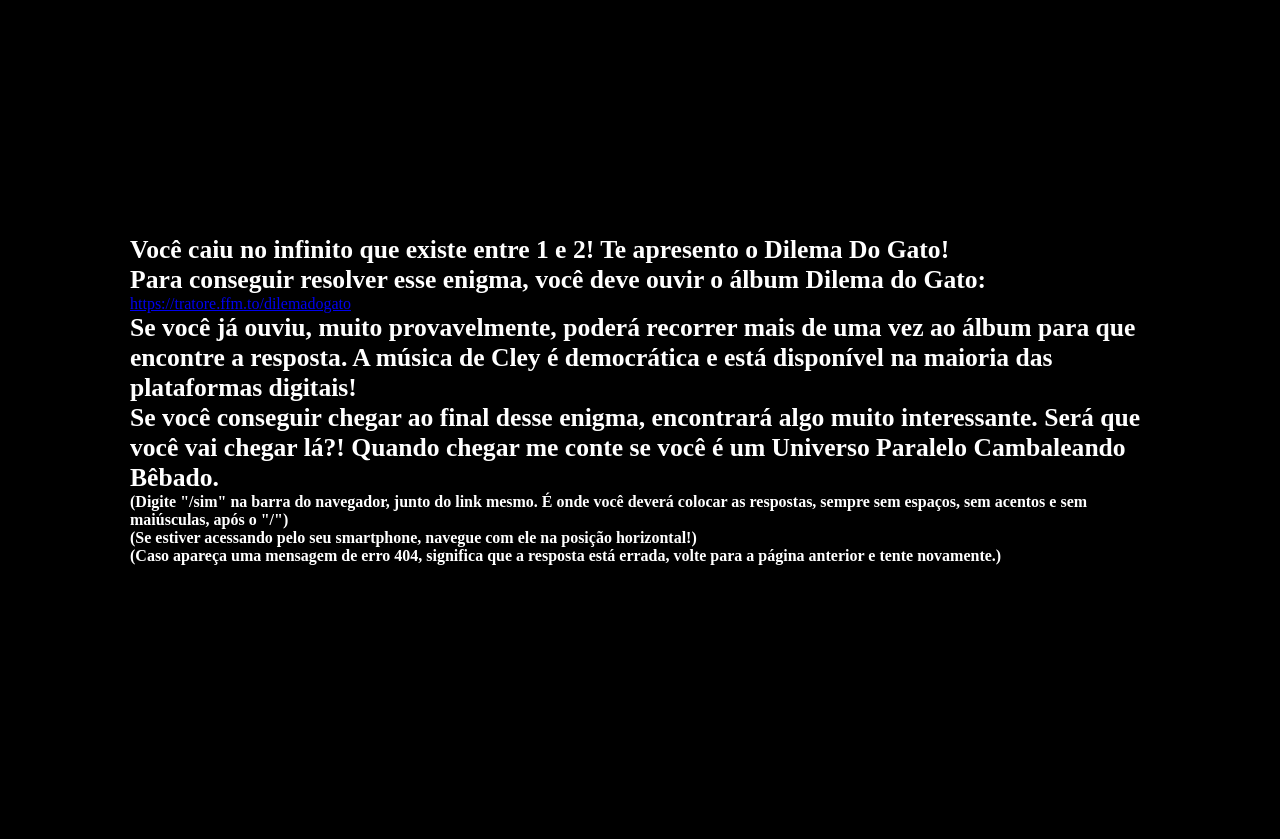
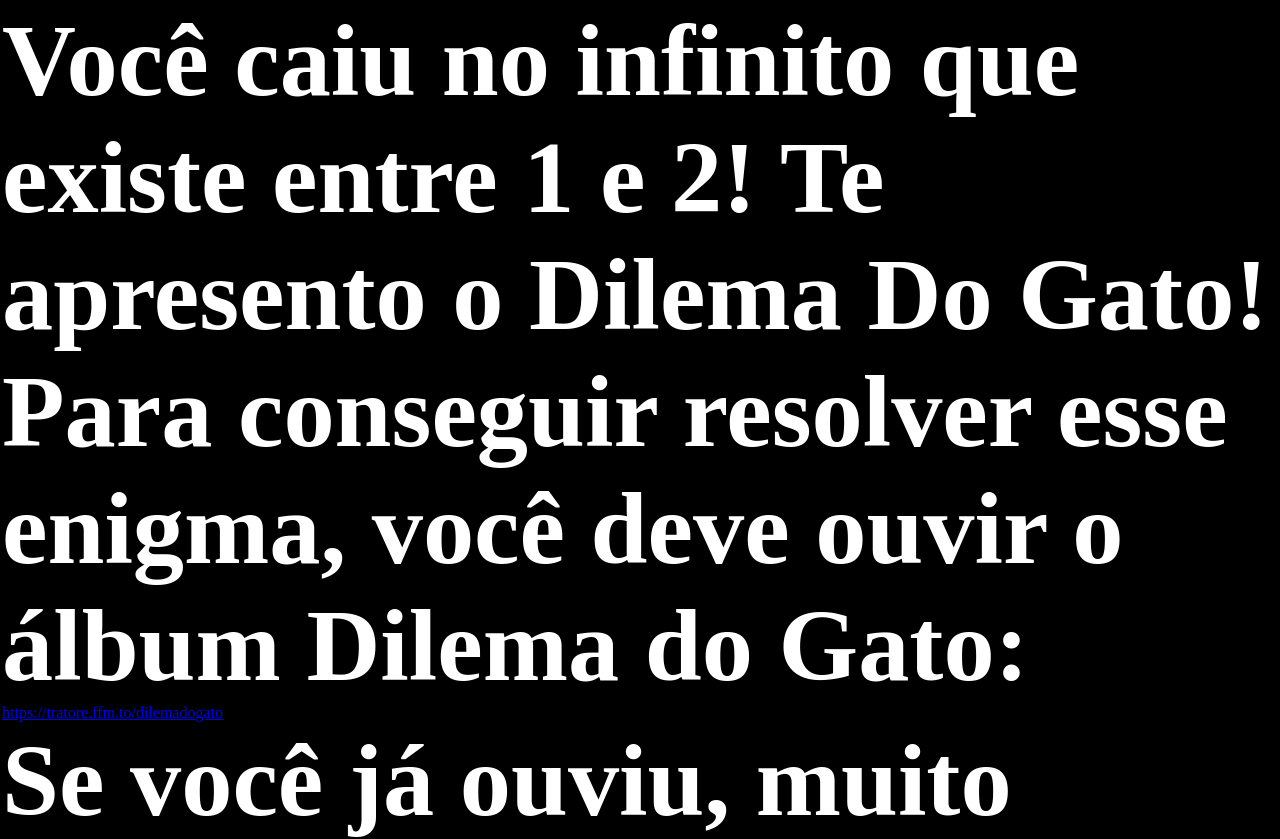
Before and after one commit to educamposdev/dilemadogato, a plain HTML site: page index.html in a window 1280 px wide. Shown: the top 839 px of the page. Before the commit the page ends 800 px from the top, so only its background shows below. Drawn offline with Linux system fonts and the light colour scheme.

Commit message:
Correção da primeira página

```diff
--- a/index.html
+++ b/index.html
@@ -13,25 +13,23 @@
       body {
         background-color: black;
         width: 100%;
-        height: 100vh;
+        font-size: 100%;
         display: flex;
         justify-content: center;
         align-items: center;
       }
       table {
-        width: 80%;
-        height: 75vh;
         display: flex;
         justify-content: center;
         align-items: center;
       }
       td h2 {
         color: white;
-        font-size: 160%;
+        font-size: 8vw;
       }
       td h3 {
         color: white;
-        font-size: 100%;
+        font-size: 110%;
       }
     </style>
     <title>Dilema do Gato</title>
```
